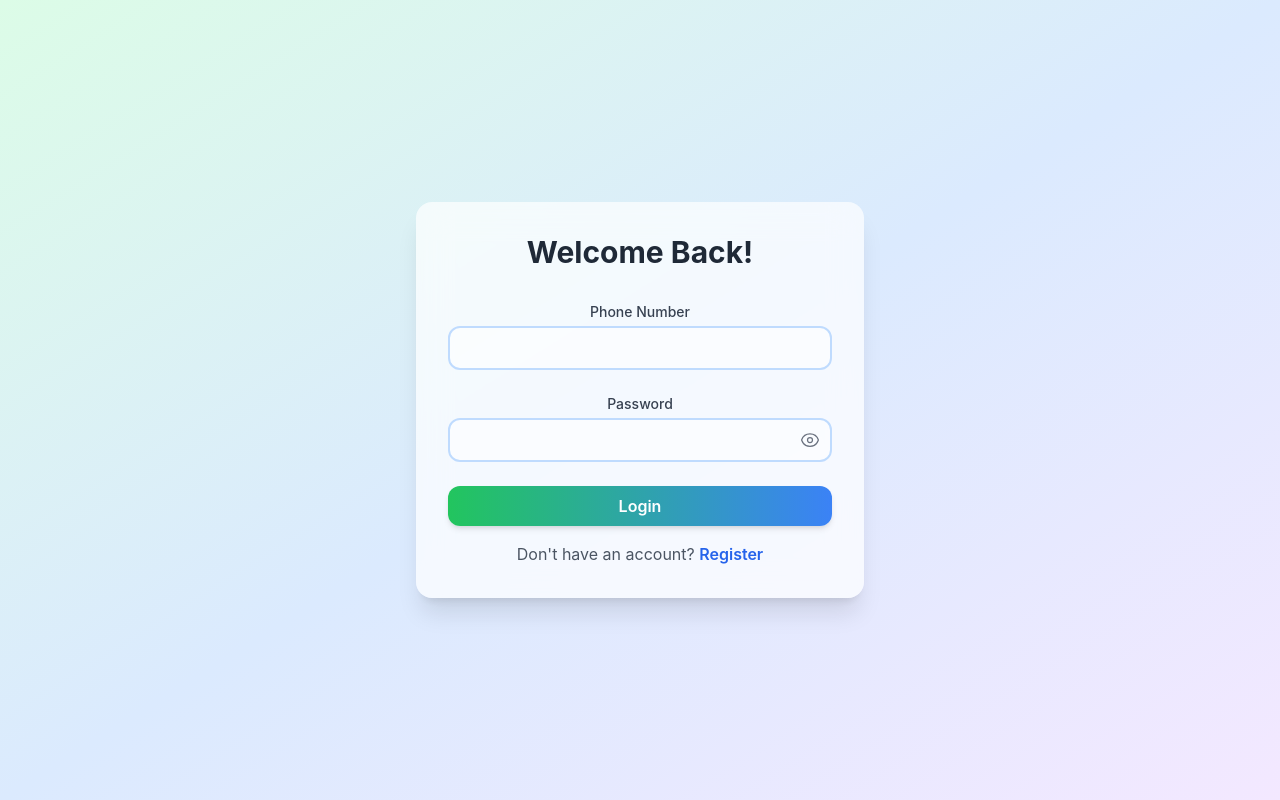
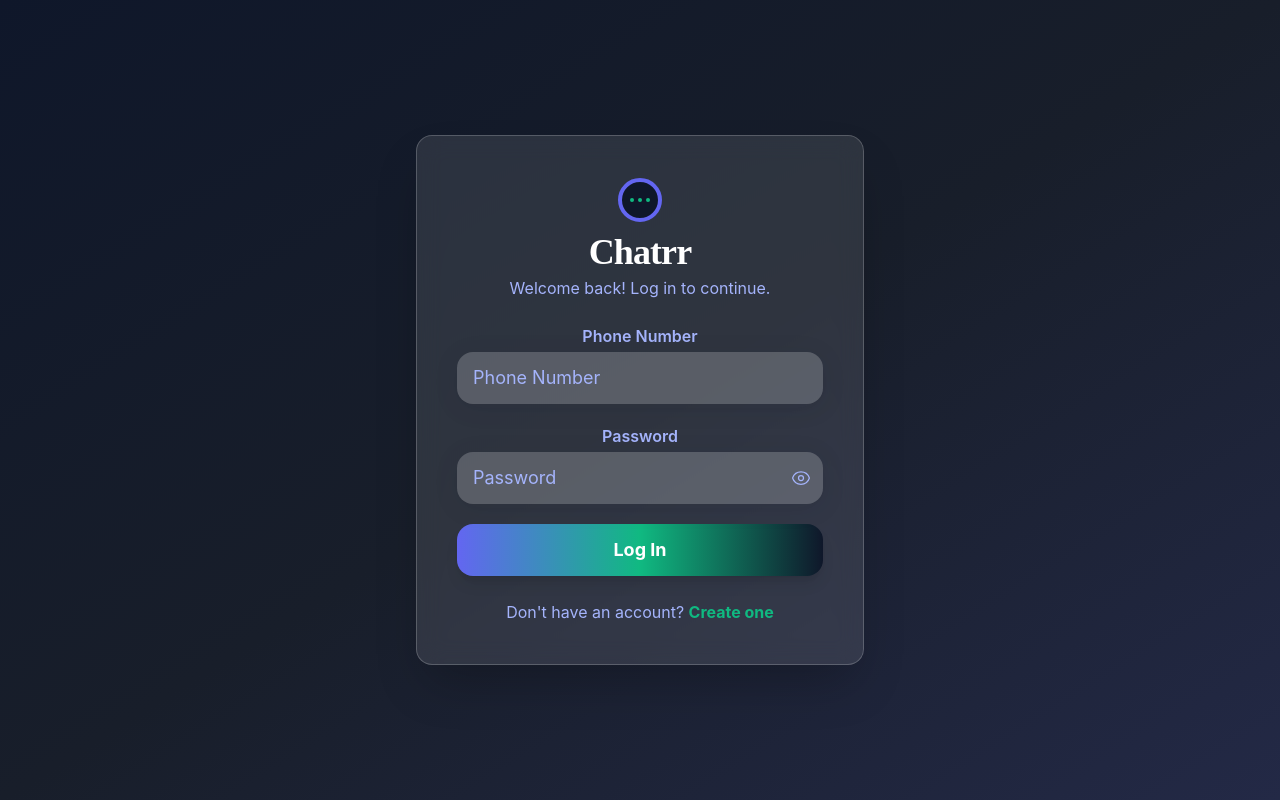
Before and after one commit to Tayyab-cod7/Chatr, a React (Create React App) app in the folder client/: page /login in a window 1280 px wide. Built offline with nearby package versions, Linux system fonts and the light colour scheme; no server answers.

Commit message:
bring og design back

```diff
--- a/client/src/pages/Login.jsx
+++ b/client/src/pages/Login.jsx
@@ -5,32 +5,84 @@ import { EyeIcon, EyeSlashIcon } from '@heroicons/react/24/outline';
 import { toast } from 'react-toastify';
 import getApiBase from '../apiBase';
 
+const inputVariants = {
+  hidden: { opacity: 0, y: 20, scale: 0.98 },
+  visible: (i) => ({
+    opacity: 1,
+    y: 0,
+    scale: 1,
+    transition: { delay: i * 0.08, type: 'spring', stiffness: 120 },
+  }),
+};
+
 const Login = () => {
+  const [form, setForm] = useState({
+    phone: localStorage.getItem('prefillPhone') || '',
+    password: '',
+  });
+  const [showPassword, setShowPassword] = useState(false);
+  const [errors, setErrors] = useState({});
+  const [loading, setLoading] = useState(false);
   const navigate = useNavigate();
-  const [phone, setPhone] = useState('');
-  const [password, setPassword] = useState('');
-  const [showPassword, setShowPassword] = useState(false);
   const API_URL = getApiBase();
+
+  React.useEffect(() => {
+    const prefill = localStorage.getItem('prefillPhone');
+    if (prefill) {
+      setForm(f => ({ ...f, phone: prefill }));
+      localStorage.removeItem('prefillPhone');
+    }
+  }, []);
+
+  const validate = () => {
+    const errs = {};
+    if (!form.phone) errs.phone = 'Phone Number is required';
+    if (!form.password) errs.password = 'Password is required';
+    return errs;
+  };
+
+  const handleChange = (e) => {
+    setForm({ ...form, [e.target.name]: e.target.value });
+    setErrors({ ...errors, [e.target.name]: undefined });
+  };
 
   const handleSubmit = async (e) => {
     e.preventDefault();
+    const errs = validate();
+    if (Object.keys(errs).length) {
+      setErrors(errs);
+      return;
+    }
+    setLoading(true);
     try {
       const res = await fetch(`${API_URL}/login`, {
         method: 'POST',
-        headers: {
-          'Content-Type': 'application/json',
-        },
-        body: JSON.stringify({ phone, password }),
+        headers: { 'Content-Type': 'application/json' },
+        body: JSON.stringify(form)
       });
       const data = await res.json();
-      if (res.ok) {
+      console.log('Login response:', data);
+      setLoading(false);
+      if (res.ok && data.token && data.user) {
+        localStorage.setItem('token', data.token);
         localStorage.setItem('user', JSON.stringify(data.user));
-        localStorage.setItem('token', data.token);
+        toast.success('Logged in successfully!');
+        setForm({ phone: '', password: '' });
+        setTimeout(() => {
           navigate('/chat');
+        }, 500);
+      } else {
+        if (data.message && data.message.toLowerCase().includes('phone number does not exist')) {
+          toast.error('Number does not exist, create an account!');
+          setTimeout(() => navigate('/register'), 1800);
+        } else if (data.message && data.message.toLowerCase().includes('password does not match')) {
+          toast.error('Password was incorrect!');
         } else {
           toast.error(data.message || 'Login failed');
         }
+      }
     } catch (err) {
+      setLoading(false);
       toast.error('Server error');
     }
   };
@@ -39,65 +91,98 @@ const Login = () => {
     <motion.div
       initial={{ opacity: 0 }}
       animate={{ opacity: 1 }}
-      exit={{ opacity: 0 }}
-      className="min-h-screen flex items-center justify-center bg-gradient-to-br from-green-100 via-blue-100 to-purple-100"
+      transition={{ duration: 0.7 }}
+      className="min-h-screen flex items-center justify-center bg-gradient-to-br from-[#0F172A] via-[#181E2A] to-[#232946]"
     >
-      <div className="w-full max-w-md p-8 bg-white/70 backdrop-blur-lg rounded-2xl shadow-xl">
-        <h2 className="text-3xl font-bold text-center mb-8 text-gray-800">Welcome Back!</h2>
-        <form onSubmit={handleSubmit} className="space-y-6">
-          <div>
-            <label htmlFor="phone" className="block text-sm font-medium text-gray-700 mb-1">
-              Phone Number
+      <motion.div
+        initial={{ opacity: 0, y: 40 }}
+        animate={{ opacity: 1, y: 0 }}
+        transition={{ duration: 0.7, type: 'spring' }}
+        className="w-full max-w-md mx-auto rounded-2xl p-8 md:p-10 bg-white/10 backdrop-blur-md shadow-2xl border border-white/20 flex flex-col items-center"
+        role="form"
+        aria-label="Login form"
+      >
+        {/* Logo Placeholder */}
+        <div className="flex flex-col items-center mb-4">
+          <svg className="h-12 w-12 text-[#10B981] mb-2" fill="none" stroke="currentColor" strokeWidth={2} viewBox="0 0 24 24">
+            <circle cx="12" cy="12" r="10" stroke="#6366F1" strokeWidth="2" fill="#0F172A" />
+            <path strokeLinecap="round" strokeLinejoin="round" d="M8 12h.01M12 12h.01M16 12h.01" stroke="#10B981" strokeWidth="2" />
+          </svg>
+          <h1 className="text-3xl md:text-4xl font-extrabold text-white font-[Poppins] tracking-tight">Chatrr</h1>
+          <p className="text-md text-[#A5B4FC] mt-1 text-center font-[Inter]">Welcome back! Log in to continue.</p>
+        </div>
+        <form onSubmit={handleSubmit} className="w-full space-y-5 mt-2" autoComplete="off">
+          {[
+            { name: 'phone', label: 'Phone Number', type: 'text', autoComplete: 'tel' },
+            { name: 'password', label: 'Password', type: showPassword ? 'text' : 'password', autoComplete: 'current-password' },
+          ].map((field, i) => (
+            <motion.div
+              key={field.name}
+              custom={i}
+              initial="hidden"
+              animate="visible"
+              variants={inputVariants}
+            >
+              <label htmlFor={field.name} className="block text-[#A5B4FC] font-semibold mb-1 font-[Inter]">
+                {field.label}
               </label>
+              <div className={`relative rounded-2xl bg-white/20 focus-within:ring-2 focus-within:ring-[#10B981] transition-all duration-200 ${errors[field.name] ? 'ring-2 ring-pink-400' : ''}`}
+                style={{ boxShadow: '0 4px 24px 0 rgba(16,23,42,0.10)' }}>
                 <input
-              type="text"
-              id="phone"
-              value={phone}
-              onChange={(e) => setPhone(e.target.value)}
-              className="w-full px-4 py-2 border-2 border-blue-200 rounded-xl focus:outline-none focus:ring-2 focus:ring-blue-400 bg-white/50"
-              required
+                  id={field.name}
+                  name={field.name}
+                  type={field.type}
+                  autoComplete={field.autoComplete}
+                  aria-label={field.label}
+                  aria-invalid={!!errors[field.name]}
+                  aria-describedby={errors[field.name] ? `${field.name}-error` : undefined}
+                  className="w-full px-4 py-3 bg-transparent outline-none text-white text-lg rounded-2xl placeholder-[#A5B4FC] font-[Inter] focus:ring-0"
+                  placeholder={field.label}
+                  value={form[field.name]}
+                  onChange={handleChange}
+                  onKeyDown={e => e.key === 'Enter' && handleSubmit(e)}
                 />
-          </div>
-          <div>
-            <label htmlFor="password" className="block text-sm font-medium text-gray-700 mb-1">
-              Password
-            </label>
-            <div className="relative">
-              <input
-                type={showPassword ? 'text' : 'password'}
-                id="password"
-                value={password}
-                onChange={(e) => setPassword(e.target.value)}
-                className="w-full px-4 py-2 border-2 border-blue-200 rounded-xl focus:outline-none focus:ring-2 focus:ring-blue-400 bg-white/50 pr-10"
-                required
-              />
+                {/* Password show/hide toggle */}
+                {field.name === 'password' && (
                   <button
                     type="button"
-                onClick={() => setShowPassword(!showPassword)}
-                className="absolute right-3 top-1/2 transform -translate-y-1/2 text-gray-500"
+                    className="absolute right-3 top-1/2 -translate-y-1/2 text-[#A5B4FC] hover:text-[#10B981]"
+                    tabIndex={-1}
+                    aria-label={showPassword ? 'Hide password' : 'Show password'}
+                    onClick={() => setShowPassword((v) => !v)}
                   >
-                {showPassword ? (
-                  <EyeSlashIcon className="h-5 w-5" />
-                ) : (
-                  <EyeIcon className="h-5 w-5" />
+                    {showPassword ? <EyeSlashIcon className="h-5 w-5" /> : <EyeIcon className="h-5 w-5" />}
+                  </button>
                 )}
-              </button>
               </div>
-          </div>
+              {errors[field.name] && <span id={`${field.name}-error`} className="text-pink-400 text-sm font-medium">{errors[field.name]}</span>}
+            </motion.div>
+          ))}
+          <motion.div
+            initial={{ opacity: 0, scale: 0.98 }}
+            animate={{ opacity: 1, scale: 1 }}
+            transition={{ delay: 0.5, type: 'spring', stiffness: 120 }}
+          >
             <button
               type="submit"
-            className="w-full bg-gradient-to-r from-green-500 to-blue-500 text-white py-2 rounded-xl font-semibold hover:from-green-600 hover:to-blue-600 transition shadow-md"
+              className={`w-full py-3 mt-2 rounded-2xl bg-gradient-to-r from-[#6366F1] via-[#10B981] to-[#0F172A] text-white text-lg font-bold shadow-lg transition-transform duration-150 active:scale-95 hover:scale-105 flex items-center justify-center ${loading ? 'opacity-70 cursor-not-allowed' : ''}`}
+              disabled={loading}
+              aria-busy={loading}
             >
-            Login
+              {loading ? (
+                <svg className="animate-spin h-6 w-6 text-white" xmlns="http://www.w3.org/2000/svg" fill="none" viewBox="0 0 24 24">
+                  <circle className="opacity-25" cx="12" cy="12" r="10" stroke="currentColor" strokeWidth="4"></circle>
+                  <path className="opacity-75" fill="currentColor" d="M4 12a8 8 0 018-8v8z"></path>
+                </svg>
+              ) : 'Log In'}
             </button>
+          </motion.div>
         </form>
-        <p className="mt-4 text-center text-gray-600">
-          Don't have an account?{' '}
-          <Link to="/register" className="text-blue-600 hover:underline font-semibold">
-            Register
-          </Link>
-        </p>
+        <div className="mt-6 text-center">
+          <span className="text-[#A5B4FC] font-[Inter]">Don't have an account? </span>
+          <Link to="/register" className="text-[#10B981] font-bold hover:underline">Create one</Link>
         </div>
+      </motion.div>
     </motion.div>
   );
 };
--- a/client/src/pages/Register.jsx
+++ b/client/src/pages/Register.jsx
@@ -5,33 +5,73 @@ import { EyeIcon, EyeSlashIcon } from '@heroicons/react/24/outline';
 import { toast } from 'react-toastify';
 import getApiBase from '../apiBase';
 
+const inputVariants = {
+  hidden: { opacity: 0, y: 20, scale: 0.98 },
+  visible: (i) => ({
+    opacity: 1,
+    y: 0,
+    scale: 1,
+    transition: { delay: i * 0.08, type: 'spring', stiffness: 120 },
+  }),
+};
+
 const Register = () => {
+  const [form, setForm] = useState({
+    fullName: '',
+    phone: '',
+    password: '',
+  });
+  const [showPassword, setShowPassword] = useState(false);
+  const [errors, setErrors] = useState({});
+  const [loading, setLoading] = useState(false);
   const navigate = useNavigate();
-  const [fullName, setFullName] = useState('');
-  const [phone, setPhone] = useState('');
-  const [password, setPassword] = useState('');
-  const [showPassword, setShowPassword] = useState(false);
   const API_URL = getApiBase();
+
+  const validate = () => {
+    const errs = {};
+    if (!form.fullName) errs.fullName = 'Full Name is required';
+    if (!form.phone) errs.phone = 'Phone Number is required';
+    if (!form.password) errs.password = 'Password is required';
+    if (form.password.length < 6) errs.password = 'Password must be at least 6 characters';
+    return errs;
+  };
+
+  const handleChange = (e) => {
+    setForm({ ...form, [e.target.name]: e.target.value });
+    setErrors({ ...errors, [e.target.name]: undefined });
+  };
 
   const handleSubmit = async (e) => {
     e.preventDefault();
+    const errs = validate();
+    if (Object.keys(errs).length) {
+      setErrors(errs);
+      return;
+    }
+    setLoading(true);
     try {
       const res = await fetch(`${API_URL}/register`, {
         method: 'POST',
-        headers: {
-          'Content-Type': 'application/json',
-        },
-        body: JSON.stringify({ fullName, phone, password }),
+        headers: { 'Content-Type': 'application/json' },
+        body: JSON.stringify(form)
       });
       const data = await res.json();
-      if (res.ok) {
-        localStorage.setItem('user', JSON.stringify(data.user));
-        toast.success('Registration successful!');
-        navigate('/chat');
+      setLoading(false);
+      if ((res.ok && data.user) || (res.status === 201 && data.message && data.message.toLowerCase().includes('user registered successfully'))) {
+        toast.success('Registered successfully!');
+        if (data.user) localStorage.setItem('user', JSON.stringify(data.user));
+        // Store phone in localStorage for login prefill
+        localStorage.setItem('prefillPhone', form.phone);
+        setTimeout(() => navigate('/login'), 1200);
+      } else {
+        if (data.message && data.message.toLowerCase().includes('phone number already registered')) {
+          toast.error('Phone number already exists!');
         } else {
           toast.error(data.message || 'Registration failed');
         }
+      }
     } catch (err) {
+      setLoading(false);
       toast.error('Server error');
     }
   };
@@ -40,78 +80,99 @@ const Register = () => {
     <motion.div
       initial={{ opacity: 0 }}
       animate={{ opacity: 1 }}
-      exit={{ opacity: 0 }}
-      className="min-h-screen flex items-center justify-center bg-gradient-to-br from-green-100 via-blue-100 to-purple-100"
+      transition={{ duration: 0.7 }}
+      className="min-h-screen flex items-center justify-center bg-gradient-to-br from-[#0F172A] via-[#181E2A] to-[#232946]"
     >
-      <div className="w-full max-w-md p-8 bg-white/70 backdrop-blur-lg rounded-2xl shadow-xl">
-        <h2 className="text-3xl font-bold text-center mb-8 text-gray-800">Create Account</h2>
-        <form onSubmit={handleSubmit} className="space-y-6">
-          <div>
-            <label htmlFor="fullName" className="block text-sm font-medium text-gray-700 mb-1">
-              Full Name
+      <motion.div
+        initial={{ opacity: 0, y: 40 }}
+        animate={{ opacity: 1, y: 0 }}
+        transition={{ duration: 0.7, type: 'spring' }}
+        className="w-full max-w-md mx-auto rounded-2xl p-8 md:p-10 bg-white/10 backdrop-blur-md shadow-2xl border border-white/20 flex flex-col items-center"
+        role="form"
+        aria-label="Registration form"
+      >
+        {/* Logo Placeholder */}
+        <div className="flex flex-col items-center mb-4">
+          <svg className="h-12 w-12 text-[#10B981] mb-2" fill="none" stroke="currentColor" strokeWidth={2} viewBox="0 0 24 24">
+            <circle cx="12" cy="12" r="10" stroke="#6366F1" strokeWidth="2" fill="#0F172A" />
+            <path strokeLinecap="round" strokeLinejoin="round" d="M8 12h.01M12 12h.01M16 12h.01" stroke="#10B981" strokeWidth="2" />
+          </svg>
+          <h1 className="text-3xl md:text-4xl font-extrabold text-white font-[Poppins] tracking-tight">Chatrr</h1>
+          <p className="text-md text-[#A5B4FC] mt-1 text-center font-[Inter]">Create your account and start chatting instantly.</p>
+        </div>
+        <form onSubmit={handleSubmit} className="w-full space-y-5 mt-2" autoComplete="off">
+          {[
+            { name: 'fullName', label: 'Full Name', type: 'text', autoComplete: 'name' },
+            { name: 'phone', label: 'Phone Number', type: 'text', autoComplete: 'tel' },
+            { name: 'password', label: 'Password', type: showPassword ? 'text' : 'password', autoComplete: 'new-password' },
+          ].map((field, i) => (
+            <motion.div
+              key={field.name}
+              custom={i}
+              initial="hidden"
+              animate="visible"
+              variants={inputVariants}
+            >
+              <label htmlFor={field.name} className="block text-[#A5B4FC] font-semibold mb-1 font-[Inter]">
+                {field.label}
               </label>
+              <div className={`relative rounded-2xl bg-white/20 focus-within:ring-2 focus-within:ring-[#10B981] transition-all duration-200 ${errors[field.name] ? 'ring-2 ring-pink-400' : ''}`}
+                style={{ boxShadow: '0 4px 24px 0 rgba(16,23,42,0.10)' }}>
                 <input
-              type="text"
-              id="fullName"
-              value={fullName}
-              onChange={(e) => setFullName(e.target.value)}
-              className="w-full px-4 py-2 border-2 border-blue-200 rounded-xl focus:outline-none focus:ring-2 focus:ring-blue-400 bg-white/50"
-              required
+                  id={field.name}
+                  name={field.name}
+                  type={field.type}
+                  autoComplete={field.autoComplete}
+                  aria-label={field.label}
+                  aria-invalid={!!errors[field.name]}
+                  aria-describedby={errors[field.name] ? `${field.name}-error` : undefined}
+                  className="w-full px-4 py-3 bg-transparent outline-none text-white text-lg rounded-2xl placeholder-[#A5B4FC] font-[Inter] focus:ring-0"
+                  placeholder={field.label}
+                  value={form[field.name]}
+                  onChange={handleChange}
+                  onKeyDown={e => e.key === 'Enter' && handleSubmit(e)}
                 />
-          </div>
-          <div>
-            <label htmlFor="phone" className="block text-sm font-medium text-gray-700 mb-1">
-              Phone Number
-            </label>
-            <input
-              type="text"
-              id="phone"
-              value={phone}
-              onChange={(e) => setPhone(e.target.value)}
-              className="w-full px-4 py-2 border-2 border-blue-200 rounded-xl focus:outline-none focus:ring-2 focus:ring-blue-400 bg-white/50"
-              required
-            />
-          </div>
-          <div>
-            <label htmlFor="password" className="block text-sm font-medium text-gray-700 mb-1">
-              Password
-            </label>
-            <div className="relative">
-              <input
-                type={showPassword ? 'text' : 'password'}
-                id="password"
-                value={password}
-                onChange={(e) => setPassword(e.target.value)}
-                className="w-full px-4 py-2 border-2 border-blue-200 rounded-xl focus:outline-none focus:ring-2 focus:ring-blue-400 bg-white/50 pr-10"
-                required
-              />
+                {/* Password show/hide toggle */}
+                {field.name === 'password' && (
                   <button
                     type="button"
-                onClick={() => setShowPassword(!showPassword)}
-                className="absolute right-3 top-1/2 transform -translate-y-1/2 text-gray-500"
+                    className="absolute right-3 top-1/2 -translate-y-1/2 text-[#A5B4FC] hover:text-[#10B981]"
+                    tabIndex={-1}
+                    aria-label={showPassword ? 'Hide password' : 'Show password'}
+                    onClick={() => setShowPassword((v) => !v)}
                   >
-                {showPassword ? (
-                  <EyeSlashIcon className="h-5 w-5" />
-                ) : (
-                  <EyeIcon className="h-5 w-5" />
+                    {showPassword ? <EyeSlashIcon className="h-5 w-5" /> : <EyeIcon className="h-5 w-5" />}
+                  </button>
                 )}
-              </button>
               </div>
-          </div>
+              {errors[field.name] && <span id={`${field.name}-error`} className="text-pink-400 text-sm font-medium">{errors[field.name]}</span>}
+            </motion.div>
+          ))}
+          <motion.div
+            initial={{ opacity: 0, scale: 0.98 }}
+            animate={{ opacity: 1, scale: 1 }}
+            transition={{ delay: 0.5, type: 'spring', stiffness: 120 }}
+          >
             <button
               type="submit"
-            className="w-full bg-gradient-to-r from-green-500 to-blue-500 text-white py-2 rounded-xl font-semibold hover:from-green-600 hover:to-blue-600 transition shadow-md"
+              className={`w-full py-3 mt-2 rounded-2xl bg-gradient-to-r from-[#6366F1] via-[#10B981] to-[#0F172A] text-white text-lg font-bold shadow-lg transition-transform duration-150 active:scale-95 hover:scale-105 flex items-center justify-center ${loading ? 'opacity-70 cursor-not-allowed' : ''}`}
+              disabled={loading}
+              aria-busy={loading}
             >
-            Register
+              {loading ? (
+                <svg className="animate-spin h-6 w-6 text-white" xmlns="http://www.w3.org/2000/svg" fill="none" viewBox="0 0 24 24">
+                  <circle className="opacity-25" cx="12" cy="12" r="10" stroke="currentColor" strokeWidth="4"></circle>
+                  <path className="opacity-75" fill="currentColor" d="M4 12a8 8 0 018-8v8z"></path>
+                </svg>
+              ) : 'Create Account'}
             </button>
+          </motion.div>
         </form>
-        <p className="mt-4 text-center text-gray-600">
-          Already have an account?{' '}
-          <Link to="/login" className="text-blue-600 hover:underline font-semibold">
-            Login
-          </Link>
-        </p>
+        <div className="mt-6 text-center">
+          <span className="text-[#A5B4FC] font-[Inter]">Already have an account? </span>
+          <Link to="/login" className="text-[#10B981] font-bold hover:underline">Log in</Link>
         </div>
+      </motion.div>
     </motion.div>
   );
 };
```
Lines whose indentation alone changed are shown as unchanged.
